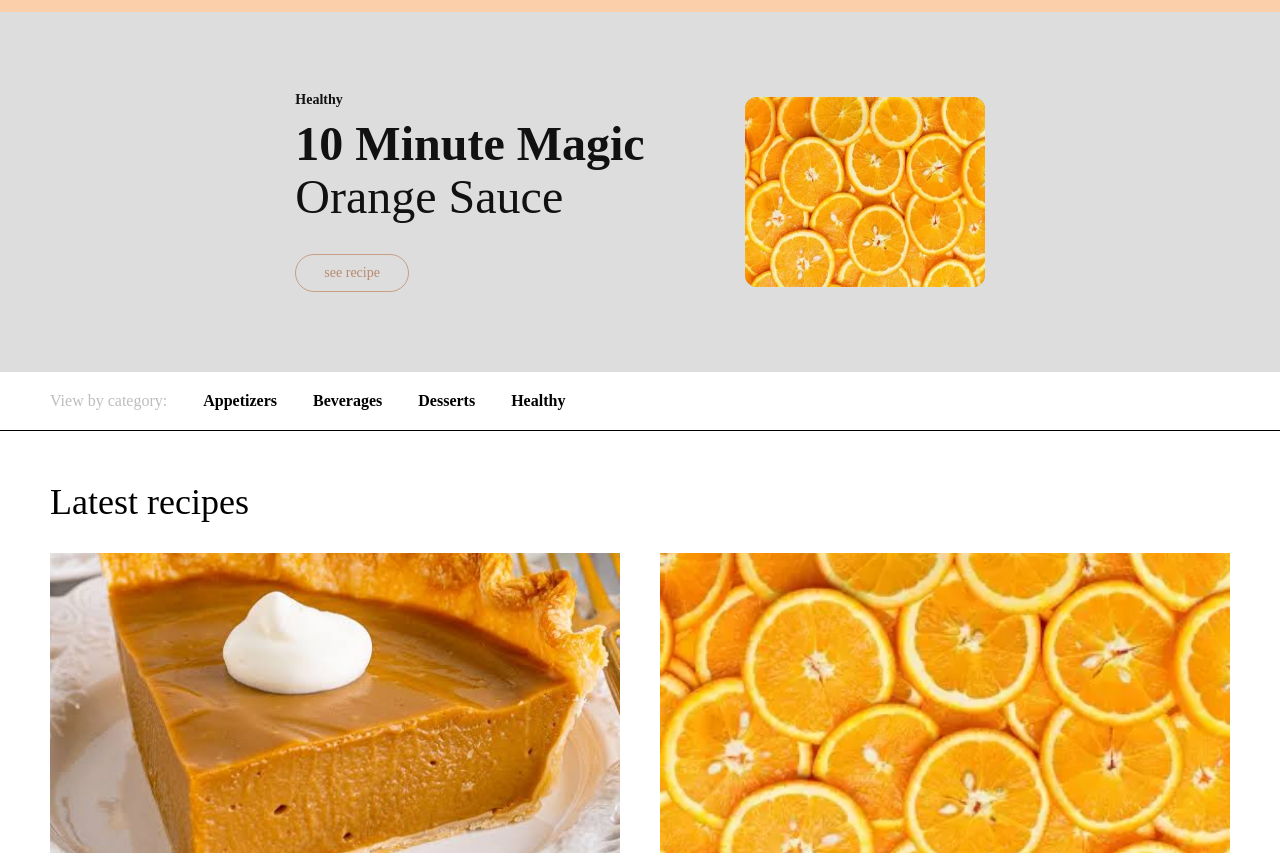
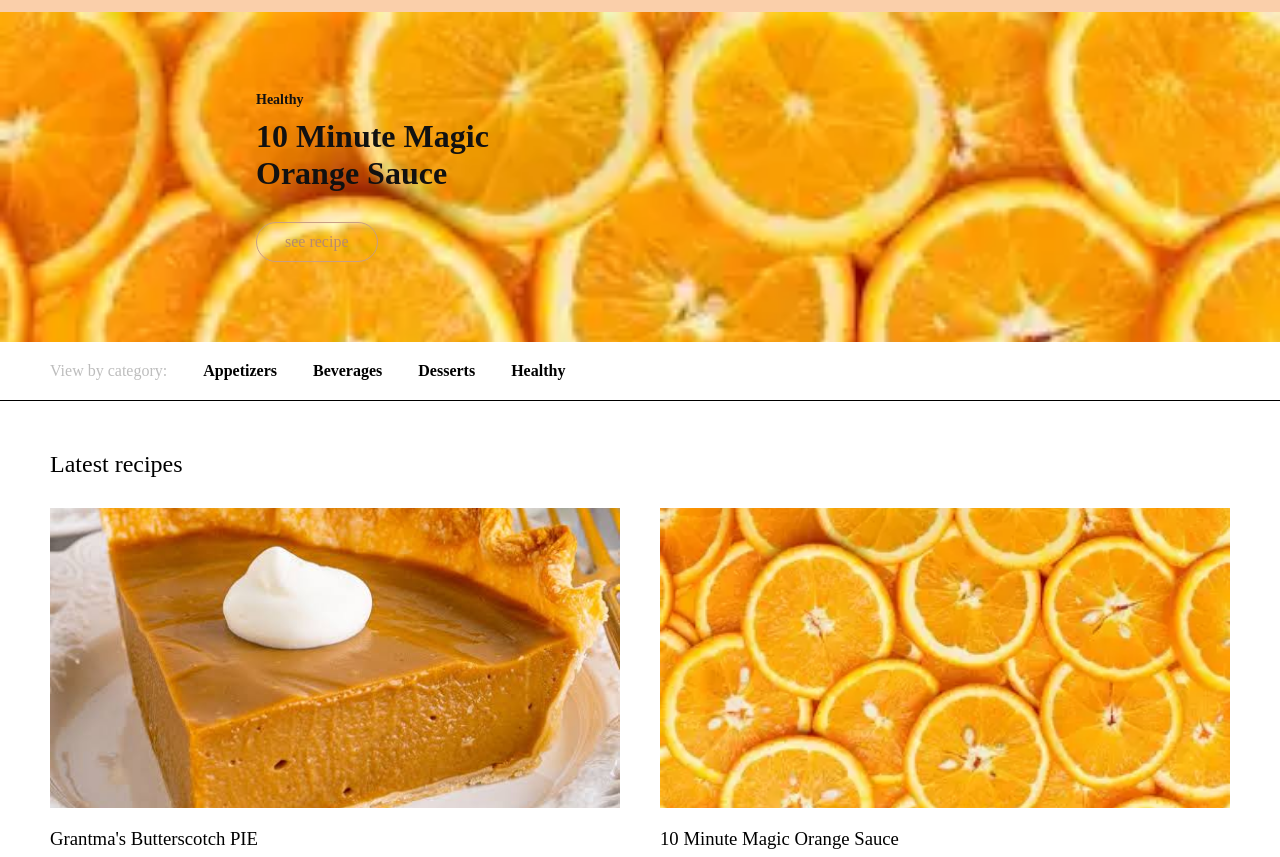
Before and after one commit to asc-IFC32A-EDE/pagina_receptes, a plain HTML site: page index.html in a window 1280 px wide. Shown: the part 63-920 px from the top of the page. Drawn offline with Linux system fonts and the light colour scheme.

Commit message:
style: modificado el html y css para hacer el fondo de naranjas

```diff
--- a/estilos.css
+++ b/estilos.css
@@ -32,17 +32,16 @@
 }
 
 .superior_links a:hover {
-  color: black;
+  color: rgb(170, 170, 170);
   text-decoration: underline;
 }
 
 .contenedor_receta {
   display: flex;
-  align-items: center;
-  justify-content: center;
-  padding: 80px 40px;
+  padding: 80px 20%;
   gap: 100px;
-  background-color: rgb(221, 221, 221);
+  background: url("imagenes/Orange\ sauce.jpg");
+  background-size: cover;
 }
 
 .etiqueta {
@@ -53,9 +52,6 @@
 }
 
 .caja_texto h1 {
-  font-size: 48px;
-  font-weight: normal;
-  line-height: 1.1;
   margin-bottom: 30px;
   color: #111;
 }
@@ -67,7 +63,6 @@
   border: 1px solid #c99e85;
   padding: 10px 28px;
   border-radius: 30px;
-  font-size: 14px;
 }
 
 .boton_recipes:hover {
@@ -103,7 +98,6 @@
 }
 
 .seccion_latest h2 {
-  font-size: 36px;
   font-weight: normal;
   margin-bottom: 30px;
 }
@@ -127,14 +121,11 @@
 }
 
 .tarjeta h3 {
-  font-size: 24px;
   font-weight: normal;
   margin-bottom: 10px;
 }
 
 .descripcion {
-  font-size: 13px;
   color: #333;
-  line-height: 1.5;
   margin-bottom: 25px;
 }
--- a/index.html
+++ b/index.html
@@ -7,7 +7,6 @@
     <title>Wireframe</title>
 </head>
 <body>
-
     <header>
         <div class="menu_superior">
             <div class="logo">
@@ -26,9 +25,6 @@
             <p class="etiqueta">Healthy</p>
             <h1><b>10 Minute Magic</b><br>Orange Sauce</h1>
             <a href="#" class="boton_recipes">see recipe</a>
-        </div>
-        <div class="caja_imagen">
-            <img src="imagenes/Orange sauce.jpg" alt="Orange Sauce">
         </div>
     </div>
     <div class="nuevo_menu">
```
